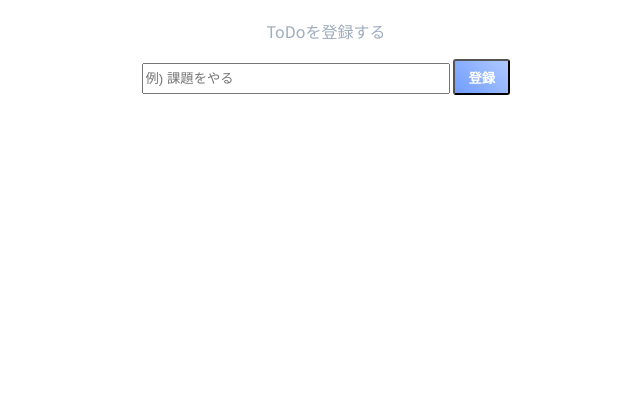
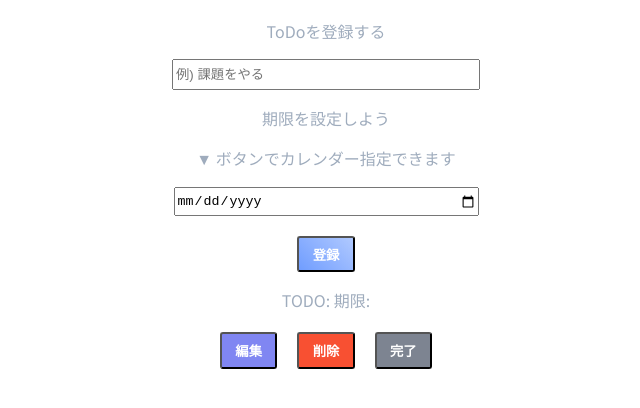
Before and after one commit to KoutaKawase/sengen-todo-app, a plain HTML site: page index.html in a window 1280 px wide. Both pictures are taken after a click on the button "登録". Shown: the part 70-478 px from the top of the page, without its empty margins (314-954 px from the left). Drawn offline with Linux system fonts and the light colour scheme.

Commit message:
画面モックアップとTODO単体登録完了

```diff
--- a/index.html
+++ b/index.html
@@ -5,7 +5,7 @@
     <meta charset="UTF-8">
     <meta name="viewport" content="width=device-width, initial-scale=1.0">
     <meta http-equiv="X-UA-Compatible" content="ie=edge">
-    <title>宣言付きTodoアプリ</title>
+    <title>宣言！Todo完遂アプリ</title>
     <link rel="stylesheet" href="./todoApp.css">
     <link href="https://fonts.googleapis.com/css?family=Noto+Sans+JP&display=swap" rel="stylesheet">
 </head>
@@ -15,8 +15,13 @@
     <p>ToDoを登録する</p>
     <div id='create-todo-area'>
         <input type="text" id='create-todo-input' placeholder='例) 課題をやる'>
+        <p>期限を設定しよう</p>
+        <p>▼ ボタンでカレンダー指定できます</p>
+        <input type='date' id='limit-date' required>
         <button id='create-todo-button'>登録</button>
     </div>
+    <p id='print-todo-area'></p>
+    <div id='edit-area'></div>
     <script src="./todoApp.js"></script>
 </body>
 
--- a/todoApp.css
+++ b/todoApp.css
@@ -26,7 +26,7 @@ p {
 button {
     /* border: none;
     color: #9facbd; */
-    display: inline-block;
+    display: block;
     padding: 0.5em 1em;
     text-decoration: none;
     border-radius: 3px;
@@ -34,4 +34,32 @@ button {
     color: #FFFFFF;
     background-image: linear-gradient(45deg, #709dff 0%, #b0c9ff 100%);
     transition: .4s;
+    margin-right: auto;
+    margin-left: auto;
+    margin-top: 20px;
 }
+
+
+
+#edit-area {
+    display: flex;
+}
+
+#edit {
+    margin-right: 0px;
+    background-image: linear-gradient(45deg, #8086F2 0%, #8086F2 100%);
+}
+
+#delete {
+    margin-left: 20px;
+    margin-right: 20px;
+    background-image: linear-gradient(45deg, rgba(248,80,50,1) 0%, rgba(248,80,50,1) 100%);
+}
+
+#done {
+    margin-left: 0px;
+    background-image: linear-gradient(45deg, #7D8491 0%, #7D8491 100%);
+}
+#print-todo-area {
+    margin-bottom: 0px;
+}
--- a/todoApp.js
+++ b/todoApp.js
@@ -0,0 +1,104 @@
+(function () {
+    'use strict';
+    //ローカルストレージ取得
+    const storage = localStorage;
+    //todo内容記述エリア取得
+    const userInputArea = document.getElementById('create-todo-input');
+    //登録ボタン要素s湯特
+    const createTodoButton = document.getElementById('create-todo-button');
+    //日付要素取得
+    const limitDateArea = document.getElementById('limit-date');
+    //TODO表示エリア取得
+    const printTodoArea = document.getElementById('print-todo-area');
+
+    /**
+     * ユーザーが作ったTodoの内容とその期限の日付を連想配列で返す
+     * @return {object} Todoの内容と期限日付
+     */
+    function getUserTodoInfo() {
+        const todoContent = userInputArea.value;
+        const todoLimitDate = limitDateArea.value;
+        const todo = { content: todoContent, limitDate: todoLimitDate };
+
+        return todo;
+    }
+
+    /**
+     * TODOをWebStorageへ保存する
+     */
+    function saveTodoToStorage() {
+        //todoの内容と期限日付を取得
+        const todo = getUserTodoInfo();
+        //連想配列で保存
+        storage.setItem('1', JSON.stringify(todo));
+    }
+
+    /**
+     * webstorageから引数Keyと対応するデータを取得して返す
+     * @param {object} key webstorageのキー
+     */
+    function getTodoFromStorage(key) {
+        //オブジェクトとしてパースしてデータ取得
+        const result = JSON.parse(storage.getItem(key));
+        return result;
+    }
+
+    /**
+     * 画面に作成済みTODOを表示する
+     * @param {String} content TODO内容
+     * @param {String} limit TODOの期限日付
+     */
+    function printTodo(content, limit) {
+        //表示用メッセージ
+        const message = 'TODO: ' + content + ' 期限: ' + limit;
+        //表示
+        printTodoArea.innerHTML = message;
+    }
+
+    /**
+     * 登録ボタンが押されたら編集ボタンを作成する
+     */
+    function createEditButton() {
+        //Editボタン要素作成
+        const editButton = document.createElement('button');
+        //id=edit属性付与
+        editButton.setAttribute('id', 'edit');
+        editButton.innerHTML = '編集';
+        //id=edit-area要素の子要素として生成
+        document.getElementById('edit-area').appendChild(editButton);
+    }
+
+    /**
+     * 削除ボタン作成
+     */
+    function createDeleteButton() {
+        //削除ボタン要素作成
+        const deleteButton = document.createElement('button');
+        deleteButton.setAttribute('id', 'delete');
+        deleteButton.innerHTML = '削除';
+        document.getElementById('edit-area').appendChild(deleteButton);
+    }
+
+    /**
+     * 完了ボタンを作成
+     */
+    function createDoneButton() {
+        const doneButton = document.createElement('button');
+        doneButton.setAttribute('id', 'done');
+        doneButton.innerHTML = '完了';
+        document.getElementById('edit-area').appendChild(doneButton);
+    }
+
+    createTodoButton.onclick = () => {
+        //保存
+        saveTodoToStorage();
+        //ストレージからTODO取得
+        const result = getTodoFromStorage('1');
+        //画面に表示
+        printTodo(result['content'], result['limitDate']);
+        //編集(編集と削除)ボタンを作成
+        createEditButton();
+        createDeleteButton();
+        createDoneButton();
+    };
+})();
```
